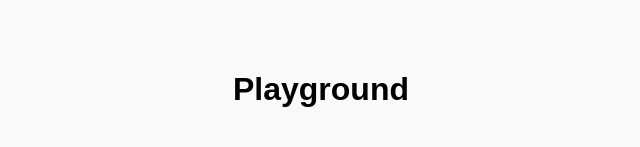
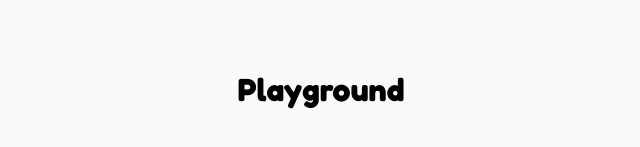
Before and after one commit to joseeduardohg/sublicup, a Next.js app: page /playground in a window 1280 px wide. Shown: the part 311-458 px from the top of the page, without its empty margins (319-959 px from the left). Built offline with nearby package versions, Linux system fonts and the light colour scheme.

Commit message:
Change font to Fredoka

```diff
--- a/src/app/layout.tsx
+++ b/src/app/layout.tsx
@@ -1,21 +1,17 @@
-import type { Metadata } from "next";
-import localFont from "next/font/local";
-import "./globals.css";
+import type { Metadata } from 'next';
+import { Fredoka } from 'next/font/google';
+import './globals.css';
 
-const geistSans = localFont({
-  src: "./fonts/GeistVF.woff",
-  variable: "--font-geist-sans",
-  weight: "100 900",
-});
-const geistMono = localFont({
-  src: "./fonts/GeistMonoVF.woff",
-  variable: "--font-geist-mono",
-  weight: "100 900",
+const fredoka = Fredoka({
+  weight: ['400', '700'],
+  subsets: ['latin'],
+  variable: '--font-fredoka',
+  display: 'swap',
 });
 
 export const metadata: Metadata = {
-  title: "Create Next App",
-  description: "Generated by create next app",
+  title: 'Create Next App',
+  description: 'Generated by create next app',
 };
 
 export default function RootLayout({
@@ -24,10 +20,8 @@ export default function RootLayout({
   children: React.ReactNode;
 }>) {
   return (
-    <html lang="en">
-      <body className={`${geistSans.variable} ${geistMono.variable}`}>
-        {children}
-      </body>
+    <html lang='es'>
+      <body className={`${fredoka.className}`}>{children}</body>
     </html>
   );
 }
```
Also changed, not shown: src/app/page.module.css (+5 -2 lines).
